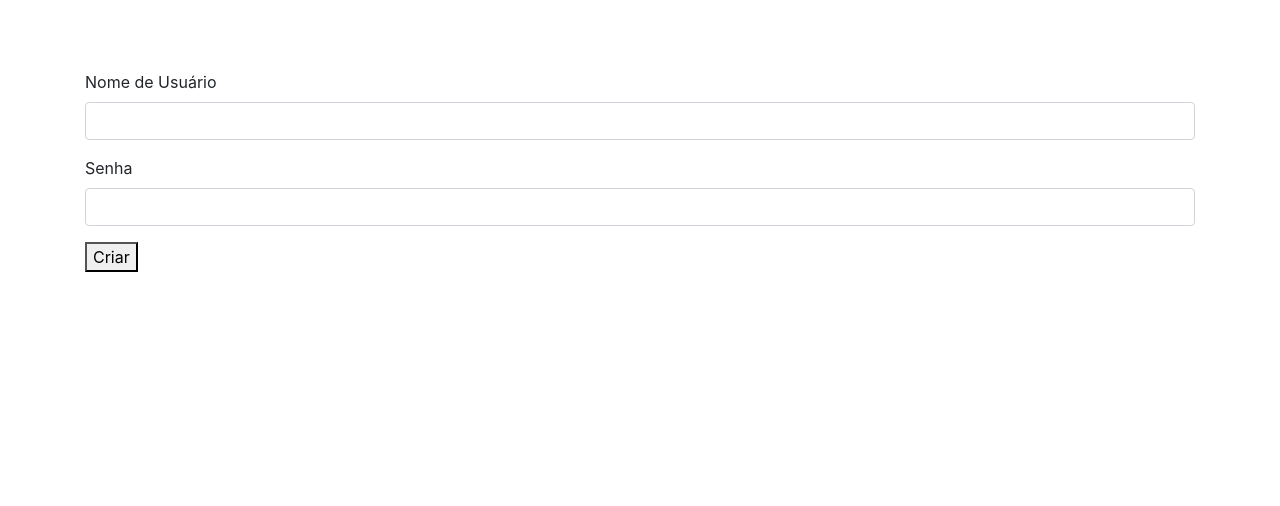
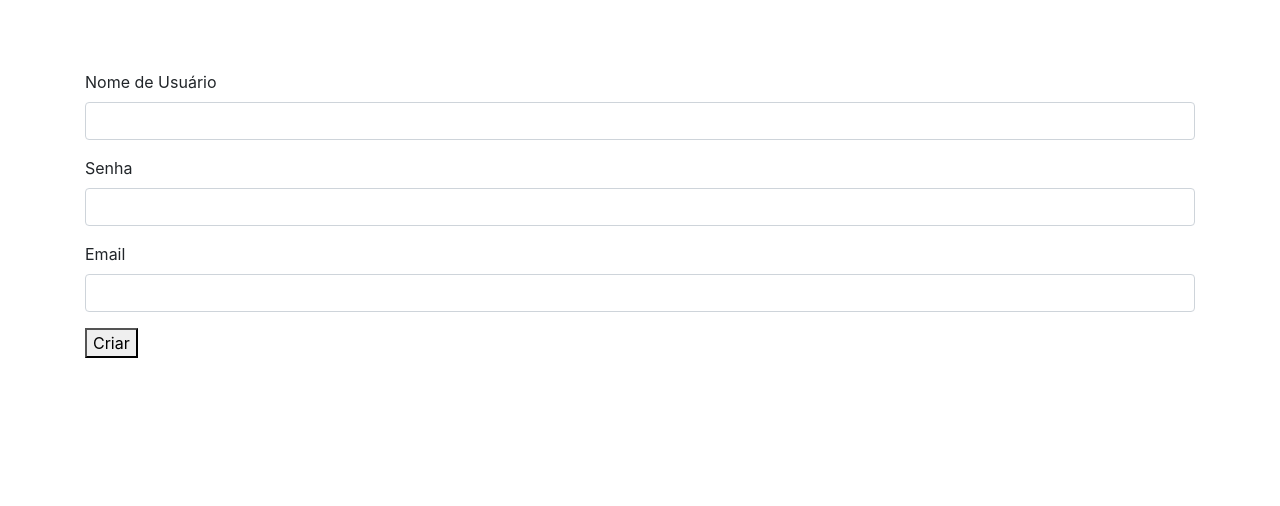
Before and after one commit to JeanArgoud/lancelivre, a Yii app: template views/site/criarConta.php in a window 1280 px wide. Shown: the top 506 px of the page. Run offline with PHP 8.4 and a stand-in for Yii, Linux system fonts and the light colour scheme; the template is opened without the code that fills it: most values are stand-ins (such as "Sample title", 1, 10 or a date in 2020); form fields are guessed from the names that the template uses; data that the repository does not hold is empty; some libraries are stand-ins or nearby versions.

Commit message:
criação de conta agora requer email

```diff
--- a/dump_db_schema.sql
+++ b/dump_db_schema.sql
@@ -55,6 +55,7 @@ CREATE TABLE public.conta (
     id integer NOT NULL,
     nome character varying(20) NOT NULL,
     senha character varying(100) NOT NULL,
+	email character varying(30) NOT NULL,
     tipo integer NOT NULL
 );
 
--- a/views/site/criarConta.php
+++ b/views/site/criarConta.php
@@ -9,6 +9,7 @@ use yii\helpers\Html;
 
         echo $form->field($novaConta, 'nome')->textInput()->label('Nome de Usuário');
         echo $form->field($novaConta, 'senha')->passwordInput()->label('Senha');
+        echo $form->field($novaConta, 'email')->textInput()->label('Email');
 
         echo Html::submitButton('Criar');
 
```
